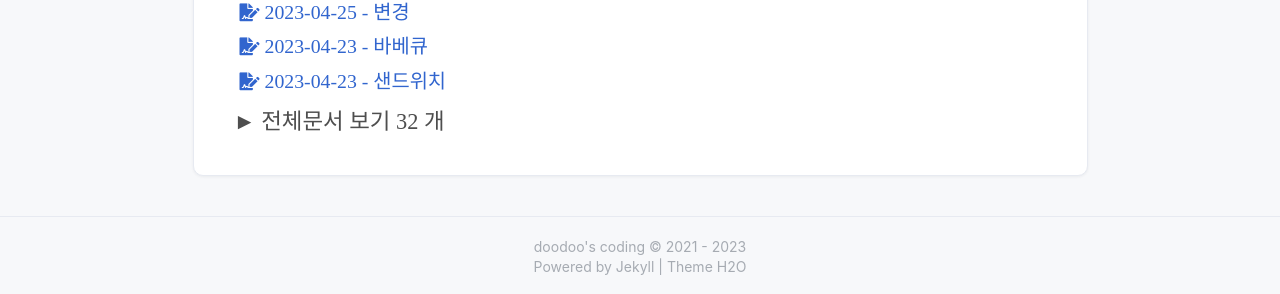
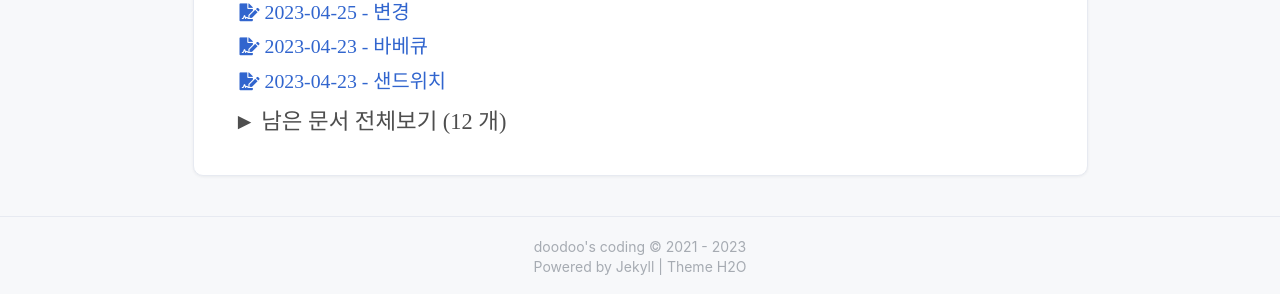
Before and after one commit to 0xd00d00/0xd00d00.github.io, a Jekyll site: the page built from _wiki/root-index.md, in a window 1280 px wide and 1392 px high. Shown: the part 1095-1389 px from the top of the window. Built offline with Jekyll 4.4.1, drawn with Linux system fonts in a browser that asks for light colours; nearby versions of some CDN libraries; some web fonts are replaced; a style sheet for code colours, icons or effects is not loaded.

Commit message:
위키 문서 수정

```diff
--- a/_layouts/wikiIndex.html
+++ b/_layouts/wikiIndex.html
@@ -43,7 +43,7 @@ layout: default
   {% endfor %}
 </ul>
   {% if documents.size > page_offset %}
-    <div id="wiki-list-a-wrapper"><a id="wiki-list-a" href href="#" onclick="showDocuments()"> ► 전체문서 보기 {{ documents.size }} 개</a></div>
+  <div id="wiki-list-a-wrapper"><a id="wiki-list-a" href href="#" onclick="showDocuments()"> ► 남은 문서 전체보기 ({{ documents.size | minus: page_offset }} 개)</a></div>
   {% endif %}
 </div>
 </main>
@@ -70,7 +70,7 @@ layout: default
      event.preventDefault();
      const listContainer = $('#wiki-list-container');
      if ($("#new_list").length) {
-       $(this).text("► 전체문서 보기 {{ documents.size }} 개");
+       $(this).text("► 남은 문서 전체보기 ({{ documents.size | minus: page_offset }} 개)");
        listContainer.find('li').slice( {{ page_offset }} ).remove();
      } else {
        $(this).text("▲ 전체문서 숨기기");
```
